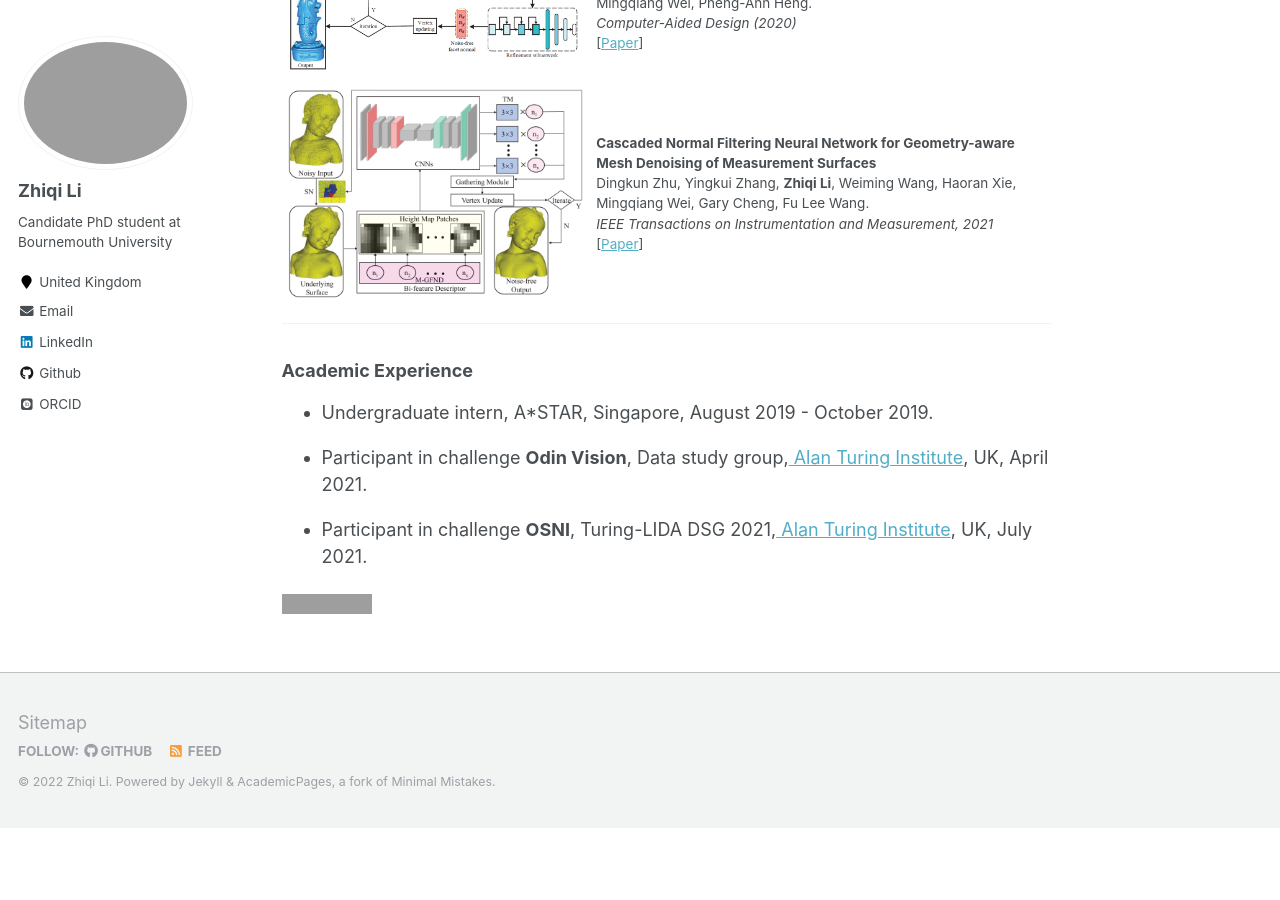
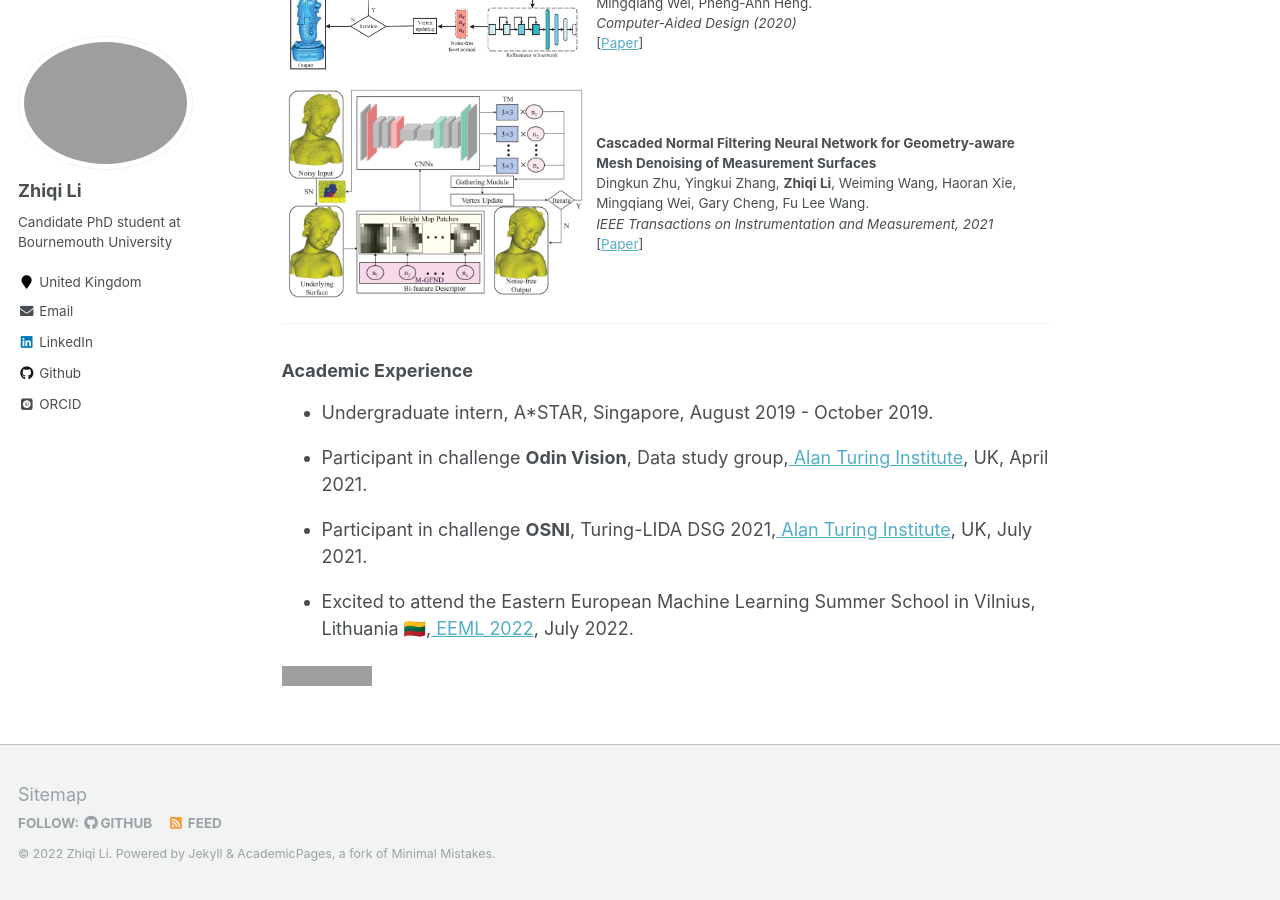
Before and after one commit to lizhiqihhh/lizhiqihhh.github.io, a Jekyll site: the page built from _pages/about.md, in a window 1280 px wide and 900 px high, scrolled down 533 px. Built offline with Jekyll 4.4.1, drawn with Linux system fonts in a browser that asks for light colours; some web fonts are replaced; before the commit the page ends 1361 px from its top, so only the background shows below that; grey boxes are pictures that could not be loaded.

Commit message:
Update about.md
update news

```diff
--- a/_pages/about.md
+++ b/_pages/about.md
@@ -80,5 +80,10 @@ ________________________________________________________________________________
          <li>Participant in challenge <strong>OSNI</strong>, Turing-LIDA DSG 2021,<a href="https://lida.leeds.ac.uk/partnerships/lida-partners/the-alan-turing-institute/turing-data-study-group-at-lida/call-for-researcher-participants/"> Alan Turing Institute</a>, UK, July 2021.</li>
       </ul>
 </div>
+<div class="Summer School">
+      <ul>
+         <li>Excited to attend the Eastern European Machine Learning Summer School in Vilnius, Lithuania 🇱🇹,<a href="https://www.eeml.eu"> EEML 2022</a>, July 2022.</li>
+      </ul>
+</div>
 
 <a href="https://clustrmaps.com/site/1biv7"  title="Visit tracker"><img src="//www.clustrmaps.com/map_v2.png?d=qv-SrbWjrImNRLSA9kPE8zvlhd6ggV1tmAR0PlpqNBk&cl=ffffff" /></a>
```
